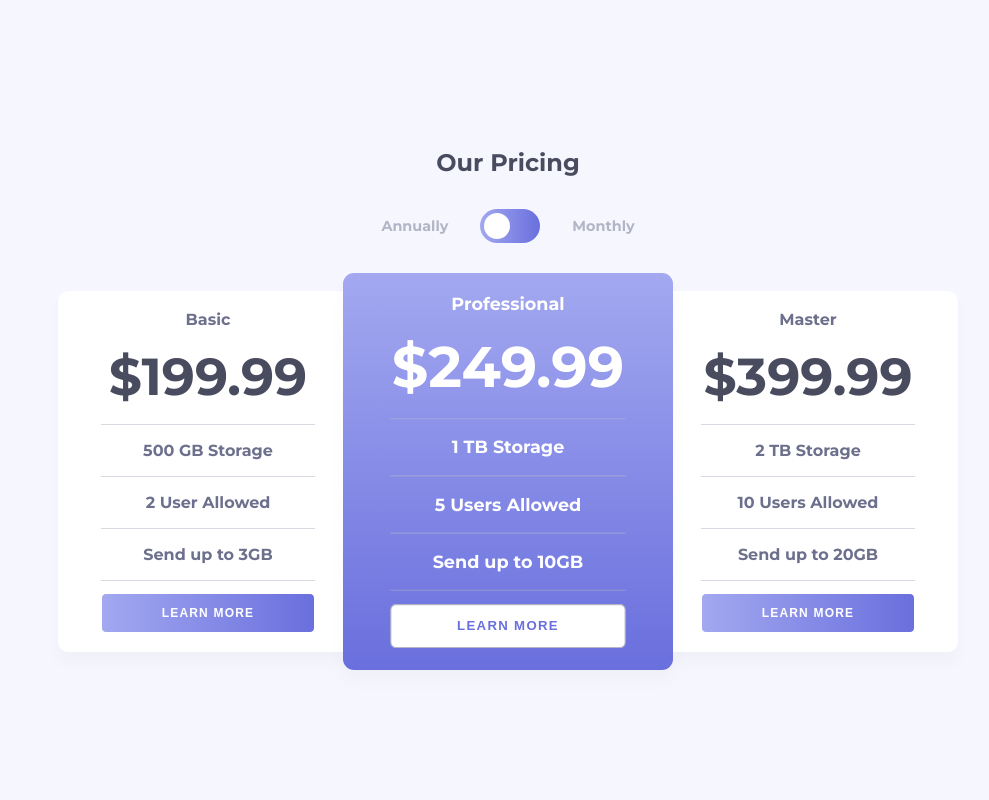
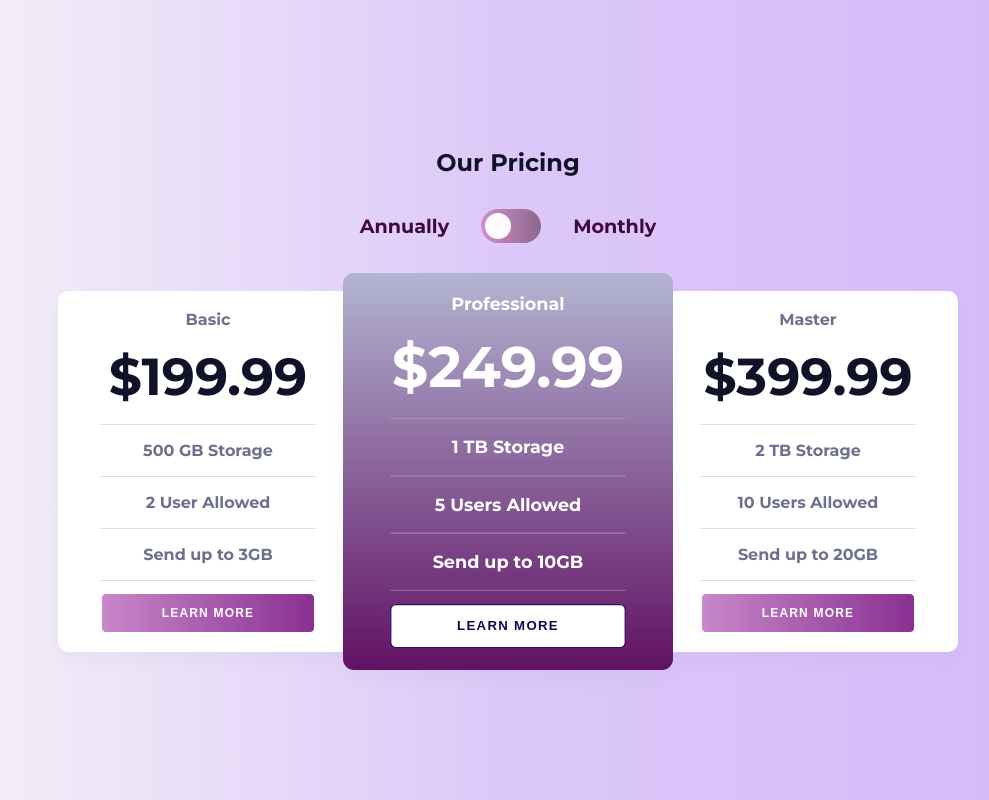
Before and after one commit to AratiPisal123/motioncut_pricing_landingpage, a plain HTML site: page index.html in a window 1280 px wide. Shown: the whole page, without its empty margins (132-1121 px from the left). Drawn offline with Linux system fonts and the light colour scheme.

Commit message:
Add files via upload

```diff
--- a/style.css
+++ b/style.css
@@ -13,7 +13,7 @@ body {
   display: flex;
   flex-direction: column;
   justify-content: center;
-
+  background: linear-gradient(to right,hsl(0, 6%, 97%),hsl(265, 80%, 88%),hsl(264, 84%, 85%));
 }
 
 h1,
@@ -22,21 +22,11 @@ h3,
 h4,
 h5,
 h6 {
-  color: hsl(232, 13%, 33%);
+  color: hsl(232, 42%, 11%);
 }
 
-/* BACKGROUND */
-.background-top {
-  position: absolute;
-  top: 0;
-  right: 0;
-  z-index: -10;
-}
-.background-top img {
-  height: 3000px;
-  width: 5000px;
-  max-height: 500px;
-}
+
+
 
 /*  TOGGLE BUTTON   */
 .toggle-container {
@@ -53,8 +43,8 @@ h6 {
 }
 
 .toggle p {
-  font-size: 0.9rem;
-  color: hsl(234, 14%, 74%);
+  font-size: 1.2rem;
+  color: hsl(295, 81%, 15%);
 }
 
 .toggle-box {
@@ -79,7 +69,7 @@ h6 {
   right: 0;
   bottom: 0;
   border-radius: 50px;
-  background: linear-gradient(to right, hsl(236, 72%, 79%), hsl(237, 63%, 64%));
+  background: linear-gradient(to right, hsl(304, 41%, 69%), hsl(305, 16%, 48%));
   transition: 0.3s;
 }
 .slider:hover {
@@ -94,7 +84,7 @@ h6 {
   left: 4px;
   bottom: 4px;
   border-radius: 50%;
-  background-color: white;
+  background-color: rgb(253, 251, 251);
   transition: 0.3s;
 }
 input:checked + .slider:before {
@@ -121,7 +111,7 @@ input:checked + .slider:before {
 }
 
 .card {
-  background-color: #fff;
+  background-color: #ffffff;
   padding: 1.2em 1em;
   display: flex;
   box-shadow: 0 10px 14px rgba(73, 76, 95, 0.034);
@@ -163,7 +153,7 @@ input:checked + .slider:before {
   text-transform: uppercase;
   font-size: 0.75rem;
   letter-spacing: 0.1em;
-  background: linear-gradient(to right, hsl(236, 72%, 79%), hsl(237, 63%, 64%));
+  background: linear-gradient(to right, hsl(299, 38%, 66%), hsl(295, 50%, 38%));
   cursor: pointer;
   outline: none;
 }
@@ -171,14 +161,14 @@ input:checked + .slider:before {
 .button:focus {
   border-color: hsl(234, 14%, 74%);
   background: #fff;
-  color: hsl(237, 63%, 64%);
+  color: hsl(284, 63%, 31%);
 }
 
 .card-two {
   background: linear-gradient(
     to bottom,
-    hsl(236, 72%, 79%),
-    hsl(237, 63%, 64%)
+    hsl(236, 25%, 76%),
+    hsl(298, 70%, 23%)
   );
   color: #fff;
   z-index: 100;
@@ -191,9 +181,9 @@ input:checked + .slider:before {
 }
 
 .card-two .button {
-  border-color: hsl(234, 14%, 74%);
+  border-color: hsl(263, 80%, 22%);
   background: #fff;
-  color: hsl(237, 63%, 64%);
+  color: hsl(243, 79%, 17%);
 }
 .card-two .button:hover,
 .card-two .button:focus {
```
